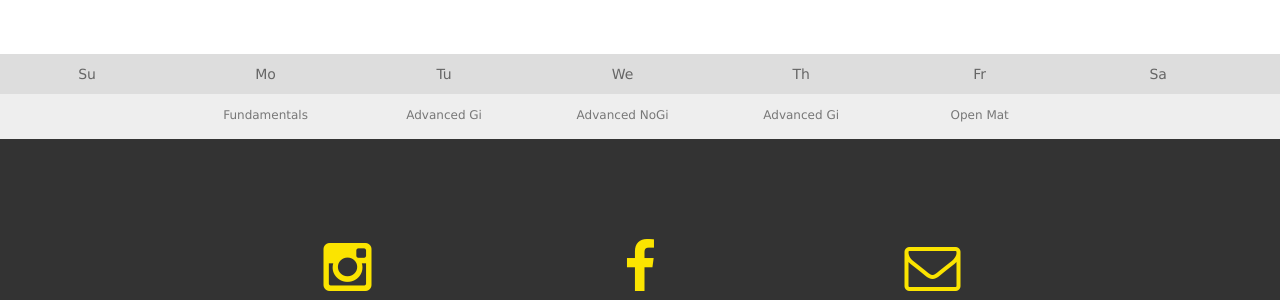
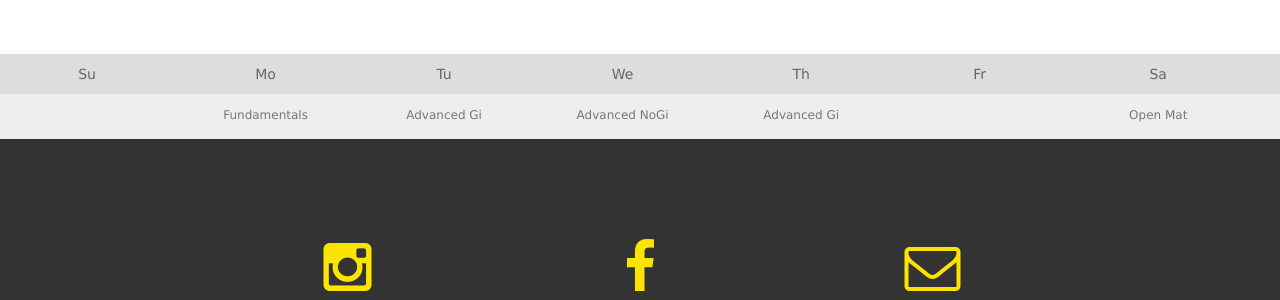
Before and after one commit to gmbjjwnc68/gmbjjwnc68.github.io, a Jekyll site: the page built from schedule.html, in a window 1280 px wide and 900 px high, scrolled down 679 px. Shown: the part 364-664 px from the top of the window. Built offline with Jekyll 4.4.1, drawn with Linux system fonts in a browser that asks for light colours.

Commit message:
Fix class names

```diff
--- a/_includes/class_schedule.html
+++ b/_includes/class_schedule.html
@@ -114,8 +114,8 @@ body {font-family: Verdana, sans-serif;}
   <li>Advanced Gi</li>
   <li>Advanced NoGi</li>
   <li>Advanced Gi</li>
+  <li></li>
   <li>Open Mat</li>
-  <li></li>
 </ul>
 
 </body>
```
